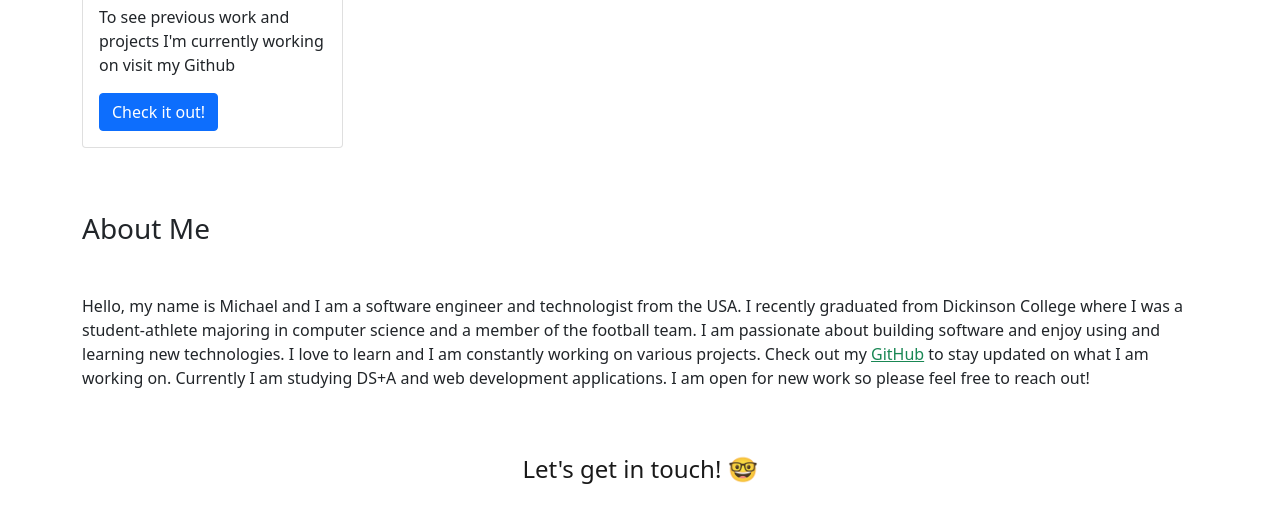
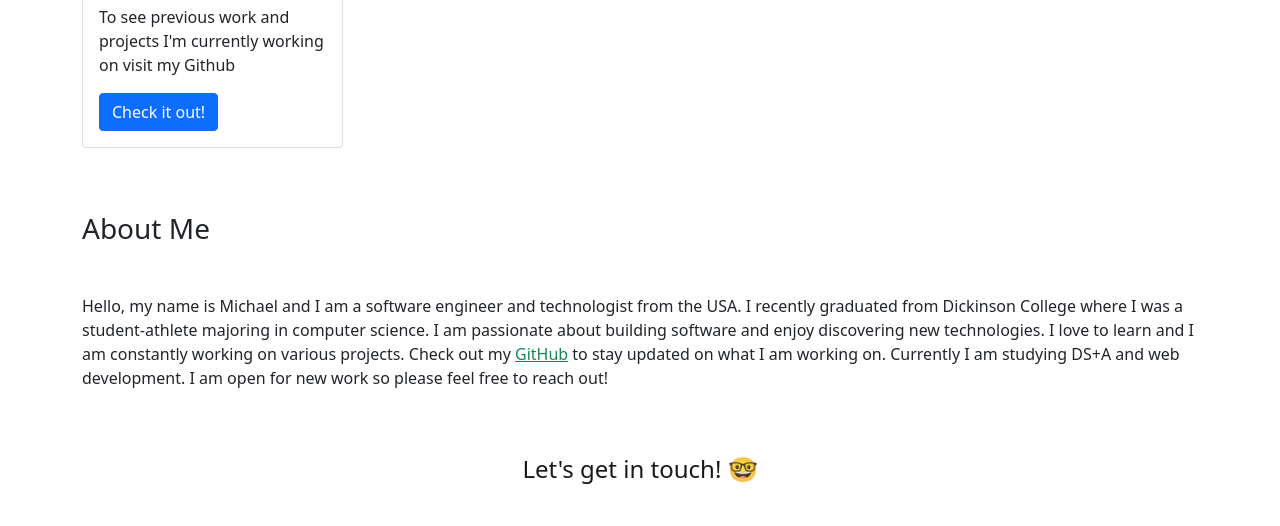
Before and after one commit to mdubravski/mdubravski.github.io, a plain HTML site: page about.html in a window 1280 px wide. Shown: the part 2056-2582 px from the top of the page. Drawn offline with nearby package versions, Linux system fonts and the light colour scheme.

Commit message:
Update about.html

```diff
--- a/about.html
+++ b/about.html
@@ -240,14 +240,12 @@
     <div class="container">
         <h3 class="my-5">About Me</h3>
         <p>Hello, my name is Michael and I am a software engineer and technologist from the USA. I
-            recently graduated from Dickinson College where I was a student-athlete majoring in computer science and a
-            member of the football team. I am passionate about building software and enjoy using and learning new
+            recently graduated from Dickinson College where I was a student-athlete majoring in computer science. I am passionate about building software and enjoy discovering new
             technologies. I love to learn and I am constantly working on various projects.
             Check out my <a href="https://github.com/mdubravski" target="__blank" class="link-success">GitHub</a> to
             stay updated on what
             I am working on. Currently I am
-            studying DS+A and web development
-            applications. I am open for new work so please feel free to reach out!</p>
+            studying DS+A and web development. I am open for new work so please feel free to reach out!</p>
     </div>
 
     <nav class="navbar navbar-expand-lg navbar-light sticky-bottom  mt-5">
```
